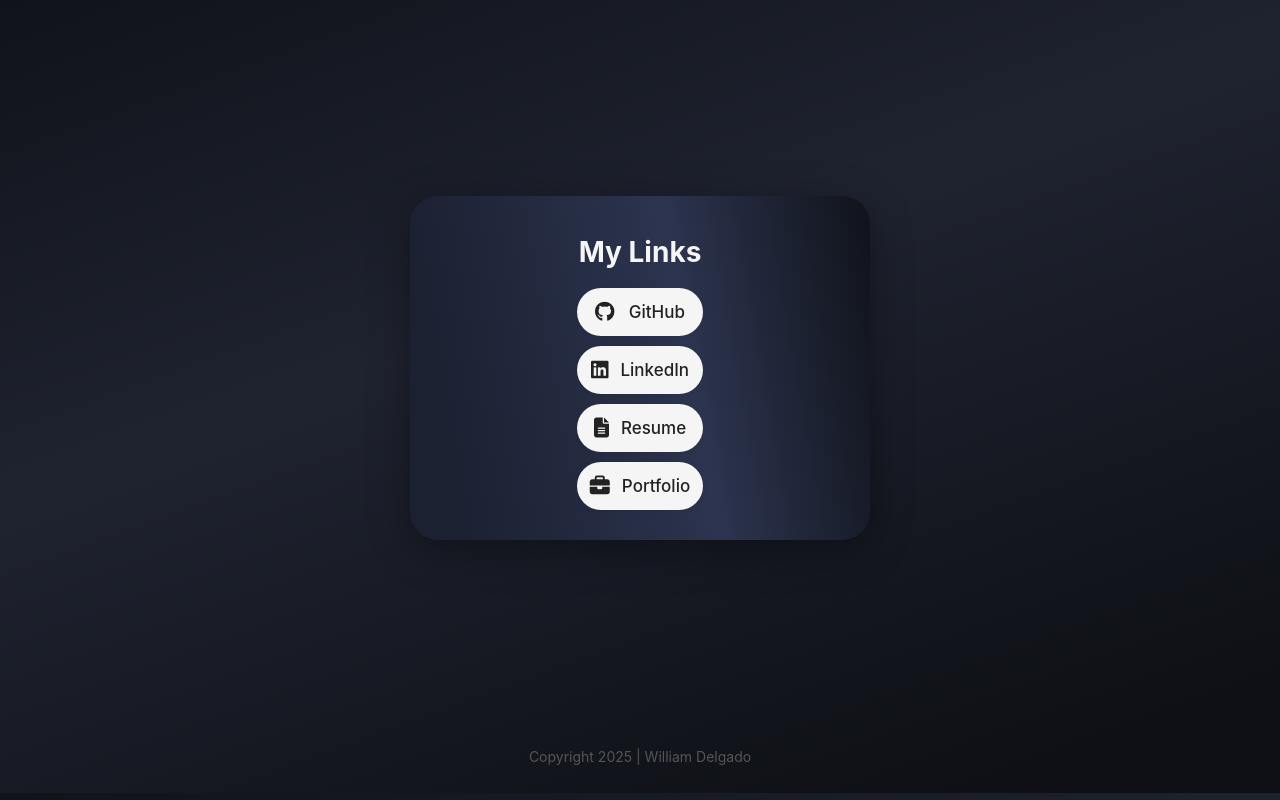
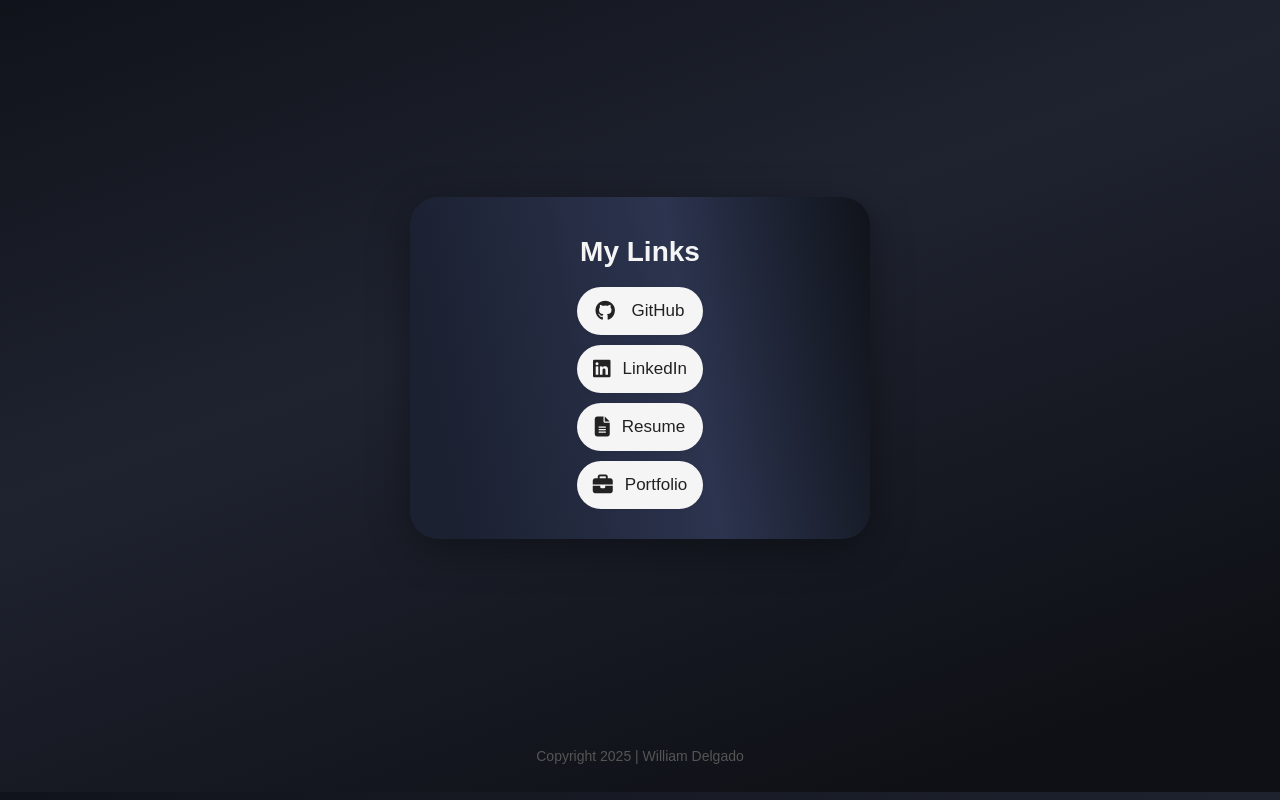
Before and after one commit to will4DF/links, a plain HTML site: page index.html in a window 1280 px wide. Drawn offline with Linux system fonts and the light colour scheme.

Commit message:
Changed fonts

```diff
--- a/style.css
+++ b/style.css
@@ -1,7 +1,7 @@
 @import url('https://fonts.googleapis.com/css2?family=Inter:wght@400;500;600;700&display=swap');
 
 body {
-  font-family: -apple-system, BlinkMacSystemFont, "Segoe UI", Roboto, Helvetica, Arial, sans-serif;
+  font-family: "Linksans Linksansvf", sans-serif;;
   padding: 0;
   background: linear-gradient( 160deg, #10131a, #1f2330 40%, #0e1015 90%);
   align-items: center;
```
